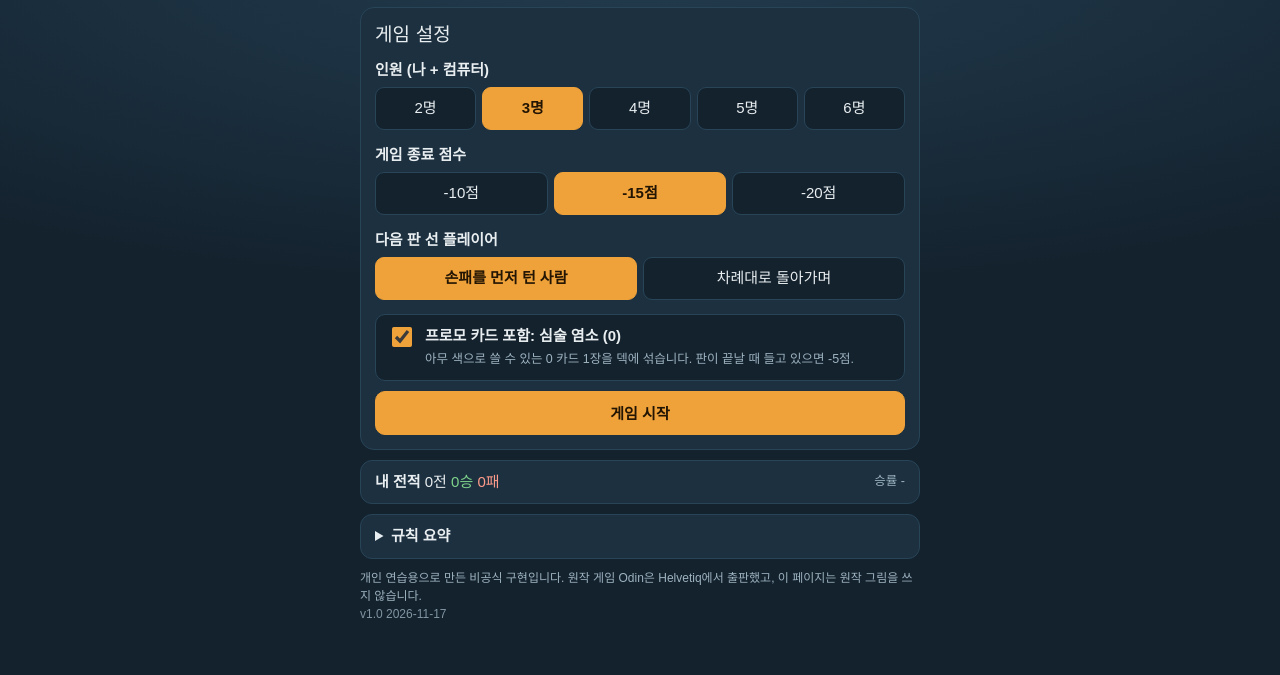
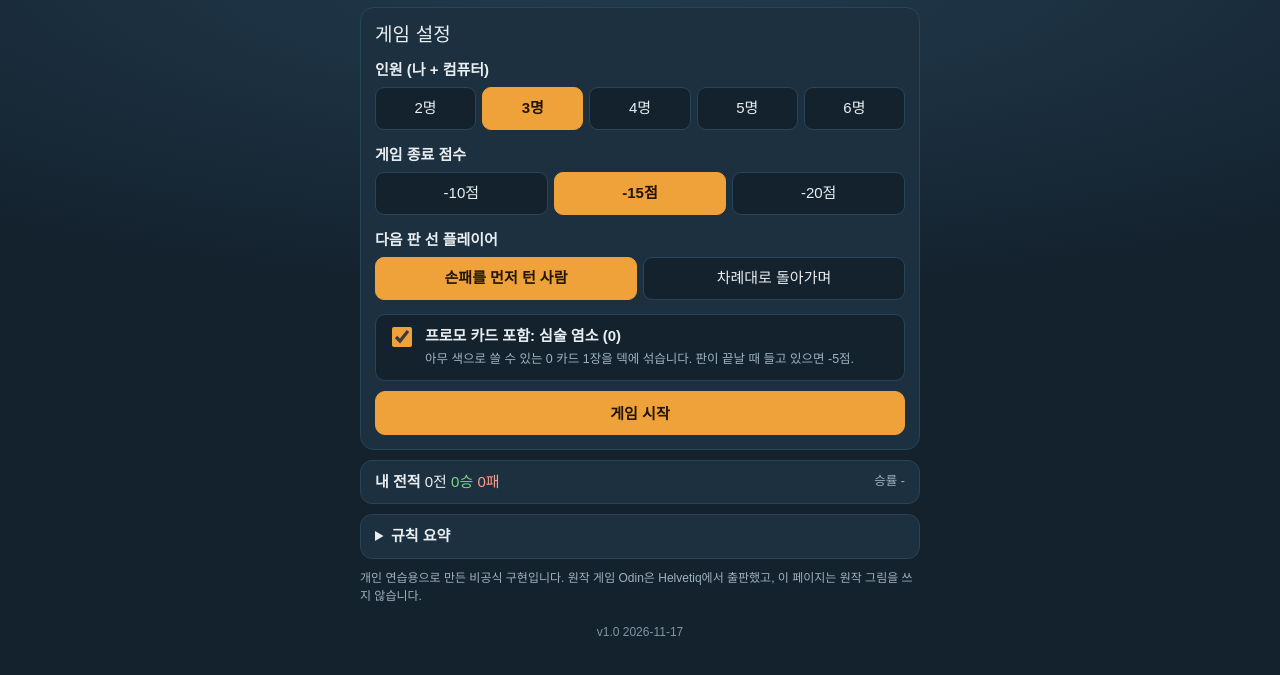
Before and after one commit to jkh76/odin, a plain HTML site: page index.html in a window 1280 px wide. Shown: the part 45-720 px from the top of the page. Drawn offline with Linux system fonts and the light colour scheme; a web font is replaced by a local one.

Commit message:
버전 표시를 한 줄 띄워 가운데 정렬
Co-Authored-By: Claude Opus 5.5 <noreply@anthropic.com>
Claude-Session: https://claude.ai/code/session_01RsA9Tnm8vqZqvgSo2FRPS9

```diff
--- a/index.html
+++ b/index.html
@@ -183,7 +183,7 @@ summary{cursor:pointer;font-weight:600}
 details ul{margin:10px 0 0;padding-left:18px;color:#cfdbe1;max-width:65ch}
 details li{margin-bottom:5px}
 footer{color:var(--mist);font-size:12px}
-footer .ver{font-variant-numeric:tabular-nums;opacity:.8}
+footer .ver{display:block;text-align:center;margin-top:1.5em;font-variant-numeric:tabular-nums;opacity:.8}   /* 한 줄 띄우고 가운데 */
 .col-l,.col-r{display:contents}
 
 /* 가로 화면: 왼쪽에 상대·테이블, 오른쪽에 안내·내 손패
@@ -252,7 +252,7 @@ footer .ver{font-variant-numeric:tabular-nums;opacity:.8}
       <li>프로모 카드 심술 염소(0): 어떤 색으로든 쓸 수 있는 0입니다. 판이 끝날 때 손에 있으면 -5점입니다.</li>
     </ul>
   </details>
-  <footer>개인 연습용으로 만든 비공식 구현입니다. 원작 게임 Odin은 Helvetiq에서 출판했고, 이 페이지는 원작 그림을 쓰지 않습니다.<br><span class="ver">v1.0 2026-11-17</span></footer>
+  <footer>개인 연습용으로 만든 비공식 구현입니다. 원작 게임 Odin은 Helvetiq에서 출판했고, 이 페이지는 원작 그림을 쓰지 않습니다.<span class="ver">v1.0 2026-11-17</span></footer>
 </div>
 
 <script>
```
